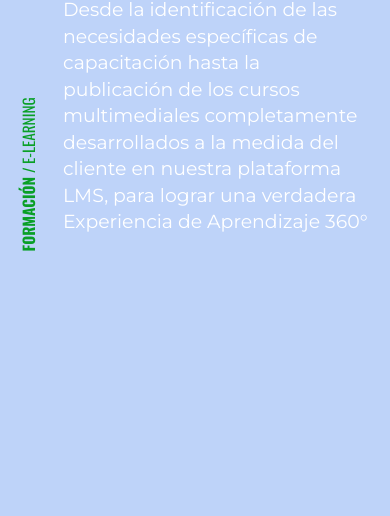
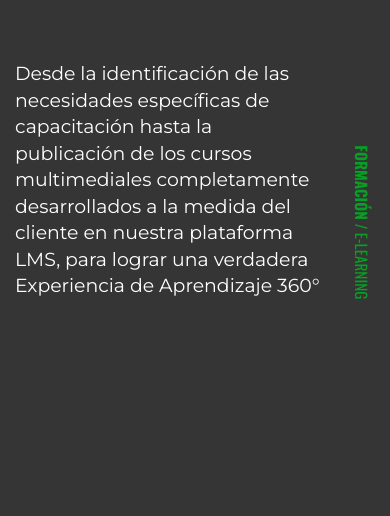
Before and after one commit to AjorCastro/360, a plain HTML site: page index.html in a window 390 px wide. Shown: the part 328-844 px from the top of the page. Drawn offline with nearby package versions, Linux system fonts and the light colour scheme.

Commit message:
create github pages

```diff
--- a/assets/mobirise/css/mbr-additional.css
+++ b/assets/mobirise/css/mbr-additional.css
@@ -1034,15 +1034,15 @@ a {
 .cid-sDUCJoUSXN {
   padding-top: 60px;
   padding-bottom: 135px;
-  background-image: url("../../../assets/images/03.jpg");
+  background-image: url("../../../assets/images/fondo2-1-2000x1110.png");
 }
 .cid-sDUCJoUSXN .back {
   position: absolute;
   bottom: 0;
   right: 0;
-  width: 45%;
+  width: 50%;
   height: 100%;
-  background-color: #bed3f9;
+  background-color: #353535;
 }
 .cid-sDUCJoUSXN img {
   width: 100%;
@@ -1064,9 +1064,9 @@ a {
   width: fit-content;
   padding: 0;
   margin: 0;
-  left: 6rem;
-  transform: rotate(270deg);
-  transform-origin: bottom left;
+  right: 6rem;
+  transform: rotate(-270deg);
+  transform-origin: bottom right;
   bottom: 0;
 }
 @media (max-width: 1200px) {
@@ -1084,31 +1084,25 @@ a {
   }
   .cid-sDUCJoUSXN .content-wrapper {
     padding: 0 3rem;
-    padding-bottom: 4rem;
-  }
-  .cid-sDUCJoUSXN .content-wrapper h4 {
-    bottom: 4rem;
+    padding-top: 4rem;
   }
   .cid-sDUCJoUSXN p {
     margin-top: 4rem;
   }
 }
 .cid-sDUCJoUSXN .content-wrapper {
-  padding-left: 8rem;
+  padding-right: 8rem;
 }
 @media (max-width: 767px) {
   .cid-sDUCJoUSXN .content-wrapper {
     padding: 0rem;
-    padding-bottom: 4rem;
-  }
-  .cid-sDUCJoUSXN .content-wrapper h4 {
-    bottom: 4rem;
+    padding-top: 4rem;
   }
   .cid-sDUCJoUSXN .content-wrapper {
-    padding-left: 3rem;
+    padding-right: 3rem;
   }
   .cid-sDUCJoUSXN h4 {
-    left: 2rem;
+    right: 2rem;
   }
 }
 .cid-sDUCJoUSXN H3 {
```
